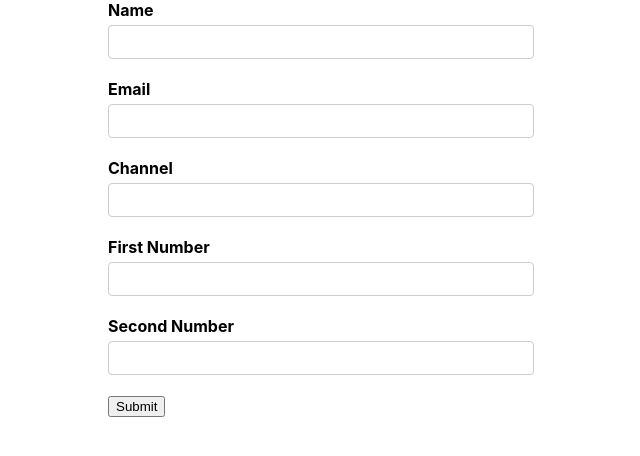
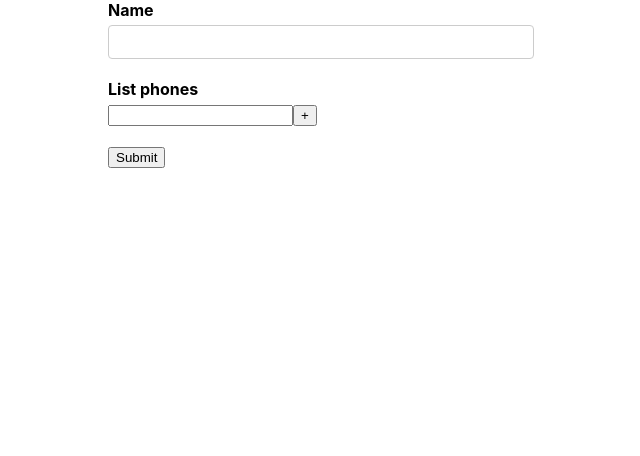
Before and after one commit to ahjam-taoufik/React-Formik, a React (Create React App) app: page / in a window 1280 px wide. Shown: the top 456 px of the page, without its empty margins (319-959 px from the left). Built offline with nearby package versions, Linux system fonts and the light colour scheme.

Commit message:
FieldArray component

```diff
--- a/src/components/FormComponent.js
+++ b/src/components/FormComponent.js
@@ -1,25 +1,18 @@
-import { Formik, Form, Field ,ErrorMessage} from "formik";
+import { Formik, Form, Field, ErrorMessage, FieldArray } from "formik";
 import React from "react";
 import * as Yup from "yup";
 import TextError from "./TextError";
 const FormComponent = () => {
   const initialValues = {
     name: "",
-    email: "",
-    channel: "",
-    phoneNumbers:['','','']
-
-
+    numbrPhones: ['']
   };
   const onSubmit = (values) => {
-      console.log('onsubmit :' ,values);
+    console.log("onsubmit :", values);
   };
 
   const validationSchema = Yup.object({
     name: Yup.string().required("Required name..."),
-    email: Yup.string().email("invalid email").required("required email"),
-    channel: Yup.string().required("required channel"),
-
   });
 
   return (
@@ -36,31 +29,28 @@ const FormComponent = () => {
         </div>
 
         <div className="form-control">
-          <label htmlFor="email">Email</label>
-          <Field type="email" id="email" name="email" />
-          <ErrorMessage name="email">
-             {  err=><div className="error">{err}</div>}
-          </ErrorMessage>
+          <label>List phones</label>
+          <FieldArray name="numbrPhones">
+            {FieldArrayProps => {
+              const { push, remove,form } = FieldArrayProps;
+              const { values } = form;
+              const { numbrPhones } = values;
+
+              return (
+                <div>
+                  {numbrPhones.map((number, index) => (
+                    <div key={index}>
+
+                      <Field name={`numbrPhones[${index}]`} />
+                      {index>0 && (<button type="button" onClick={()=>remove(index)} >-</button>) }
+                      <button type="button" onClick={()=>push('')} >{'  '} +{" "}</button>
+                    </div>
+                  ))}
+                </div>
+              ); //return
+            }}
+          </FieldArray>
         </div>
-
-
-        <div className="form-control">
-          <label htmlFor="channel">Channel</label>
-          <Field  type="text" id="channel" name="channel" />
-          <ErrorMessage name="channel" component={TextError} />
-        </div>
-
-
-        <div className="form-control">
-          <label htmlFor="FirstNumber">First Number</label>
-          <Field  type="text" id="FirstNumber" name="phoneNumbers[0]" />
-        </div>
-
-        <div className="form-control">
-          <label htmlFor="SecondNumber">Second Number</label>
-          <Field  type="text" id="SecondNumber" name="phoneNumbers[1]" />
-        </div>
-
 
         <button type="submit">Submit</button>
       </Form>
```
